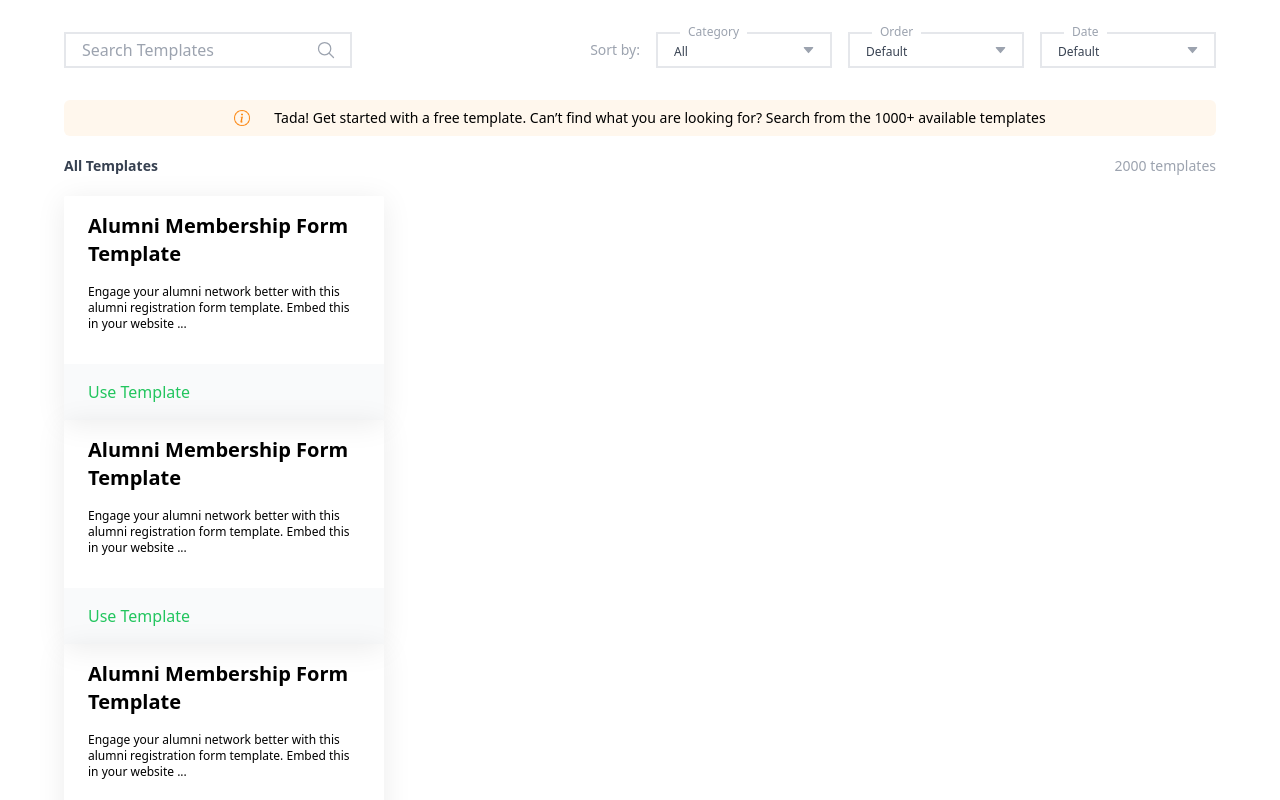
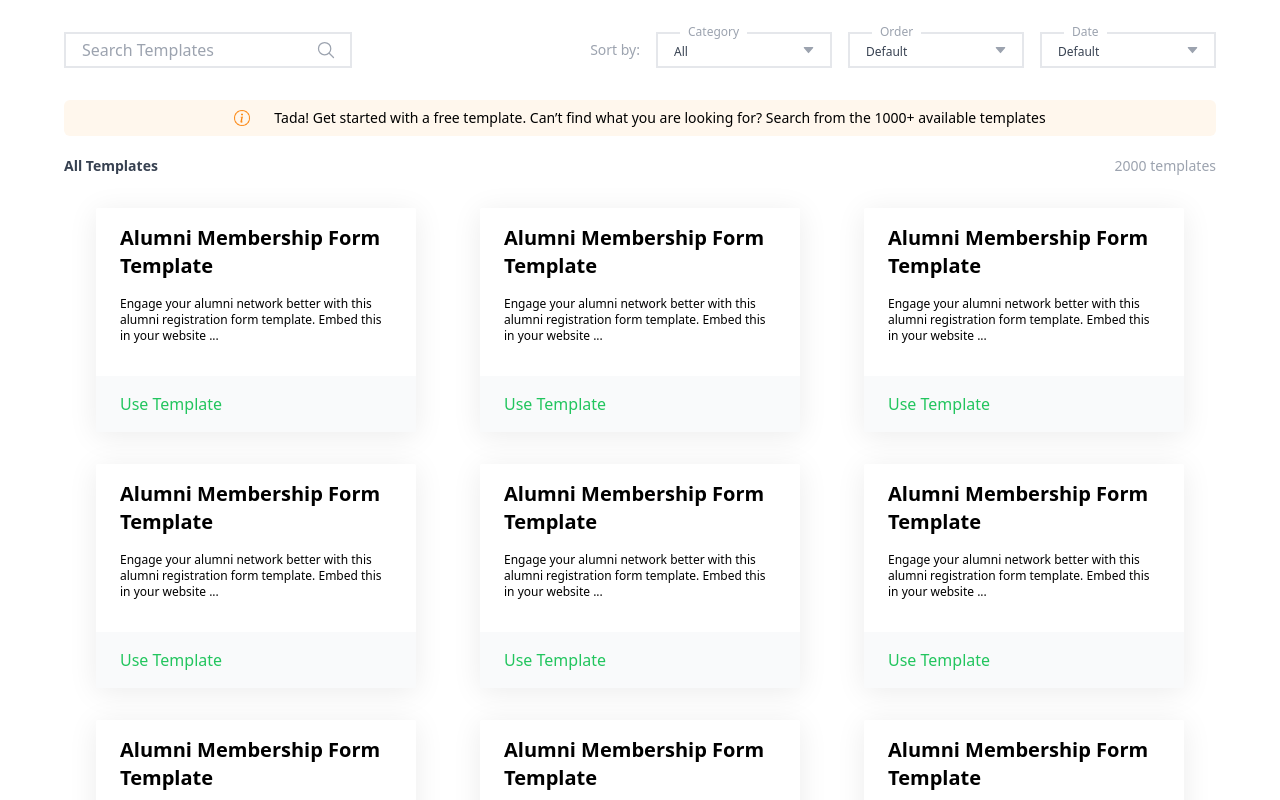
Before and after one commit to Orololuwa/formplus-assesment, a React (Create React App) app: page / in a window 1280 px wide. Shown: the top 800 px of the page. Built offline with nearby package versions, Linux system fonts and the light colour scheme.

Commit message:
templates view layout

```diff
--- a/src/containers/templatesContainer/index.js
+++ b/src/containers/templatesContainer/index.js
@@ -7,7 +7,15 @@ const Templates = () => {
         <h6 className="text-gray-700">All Templates</h6>
         <p className="text-gray-400">2000 templates</p>
       </div>
-      <div className="templates py-5">
+      <div className="templates py-8 grid grid-cols-[repeat(auto-fit,minmax(320px,1fr))] gap-y-8 justify-items-center">
+        <TemplateCard />
+        <TemplateCard />
+        <TemplateCard />
+        <TemplateCard />
+        <TemplateCard />
+        <TemplateCard />
+        <TemplateCard />
+        <TemplateCard />
         <TemplateCard />
         <TemplateCard />
         <TemplateCard />
```
